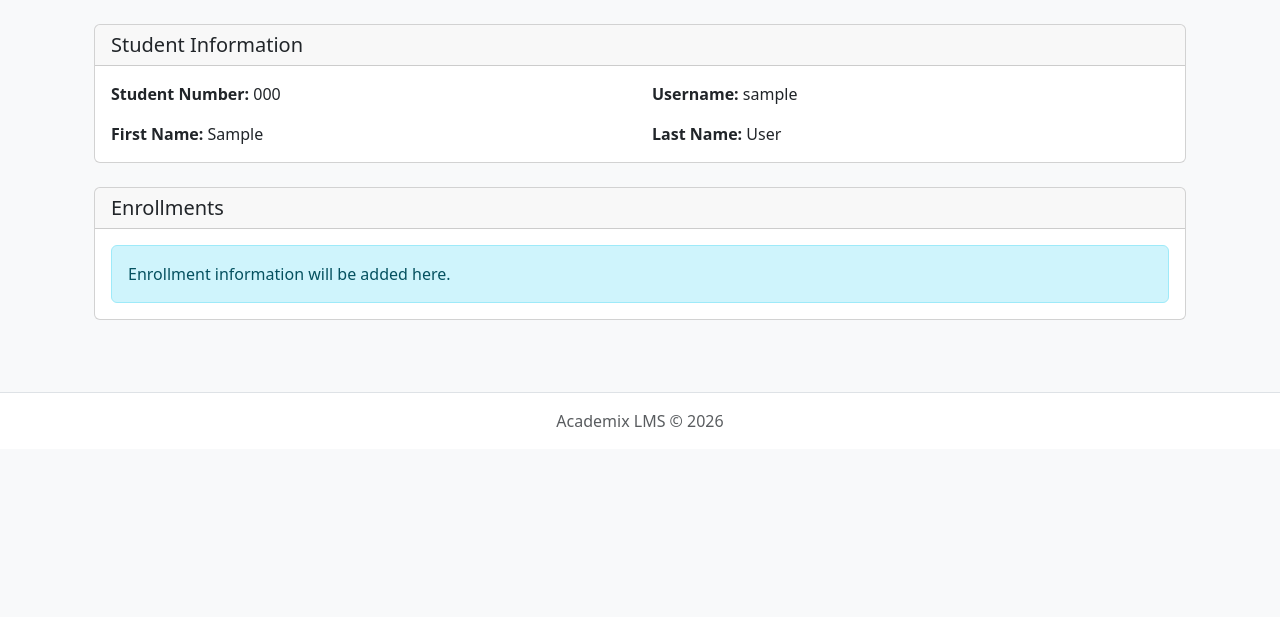
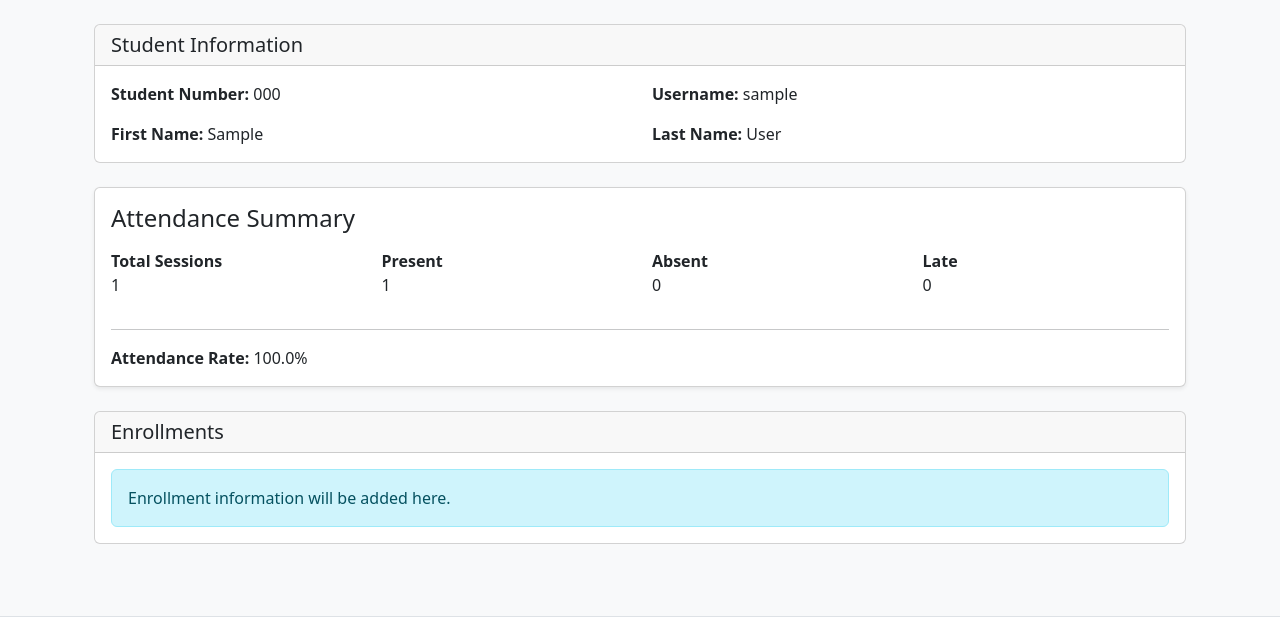
Before and after one commit to HakimShahbaz/Academix, a Django app: page /reports/students/1/ in a window 1280 px wide. Shown: the part 150-767 px from the top of the page. Before the commit the page ends 577 px from the top, so only its background shows below. Run offline with Django 5.2, Linux system fonts and the light colour scheme; a user stored in the database is signed in; tables that the repository leaves empty hold one stand-in row (values such as "Sample post").

Commit message:
feat(reports): add student attendance summary

```diff
--- a/backend/apps/reports/templates/reports/student/detail.html
+++ b/backend/apps/reports/templates/reports/student/detail.html
@@ -57,6 +57,50 @@ Student Report
 
     </div>
 
+    <div class="card shadow-sm mb-4">
+
+    <div class="card-body">
+
+        <h4 class="mb-3">
+            Attendance Summary
+        </h4>
+
+        <div class="row">
+
+            <div class="col-md-3">
+                <strong>Total Sessions</strong>
+                <p>{{ attendance_summary.total }}</p>
+            </div>
+
+            <div class="col-md-3">
+                <strong>Present</strong>
+                <p>{{ attendance_summary.present }}</p>
+            </div>
+
+            <div class="col-md-3">
+                <strong>Absent</strong>
+                <p>{{ attendance_summary.absent }}</p>
+            </div>
+
+            <div class="col-md-3">
+                <strong>Late</strong>
+                <p>{{ attendance_summary.late }}</p>
+            </div>
+
+        </div>
+
+        <hr>
+
+        <strong>
+            Attendance Rate:
+        </strong>
+
+        {{ attendance_rate }}%
+
+    </div>
+
+</div>
+
     <div class="card">
 
         <div class="card-header">
--- a/backend/apps/reports/views.py
+++ b/backend/apps/reports/views.py
@@ -1,6 +1,7 @@
 from django.contrib.auth.mixins import LoginRequiredMixin, PermissionRequiredMixin
 from django.shortcuts import get_object_or_404
 from django.views.generic import TemplateView
+from django.db.models import Count, Q
 
 from apps.profiles.models import StudentProfile
 from apps.profiles.models import TeacherProfile
@@ -10,11 +11,7 @@ from apps.exams.models import Grade
 from apps.courses.models import Section
 
 
-class StudentReportView(
-    LoginRequiredMixin,
-    PermissionRequiredMixin,
-    TemplateView,
-):
+class StudentReportView(LoginRequiredMixin, PermissionRequiredMixin, TemplateView):
     permission_required = "profiles.view_studentprofile"
     template_name = "reports/student/detail.html"
     raise_exception = True
@@ -27,40 +24,34 @@ class StudentReportView(
             pk=self.kwargs["pk"],
         )
 
-        enrollments = (
-            student.enrollments
-            .select_related(
-                "section",
-                "section__course",
-            )
-            .all()
+        attendance_summary = student.enrollments.aggregate(
+            total=Count("attendances"),
+            present=Count(
+                "attendances",
+                filter=Q(attendances__status="present"),
+            ),
+            absent=Count(
+                "attendances",
+                filter=Q(attendances__status="absent"),
+            ),
+            late=Count(
+                "attendances",
+                filter=Q(attendances__status="late"),
+            ),
         )
 
-        attendances = (
-            Attendance.objects
-            .filter(enrollment__student=student)
-            .select_related(
-                "enrollment",
-                "enrollment__section",
-                "enrollment__section__course",
-            )
-        )
+        total = attendance_summary["total"]
+        present = attendance_summary["present"]
 
-        grades = (
-            Grade.objects
-            .filter(enrollment__student=student)
-            .select_related(
-                "enrollment",
-                "enrollment__section",
-                "enrollment__section__course",
-                "exam",
-            )
+        attendance_rate = (
+            (present / total) * 100
+            if total
+            else 0
         )
 
         context["student"] = student
-        context["enrollments"] = enrollments
-        context["attendances"] = attendances
-        context["grades"] = grades
+        context["attendance_summary"] = attendance_summary
+        context["attendance_rate"] = round(attendance_rate, 2)
 
         return context
 
```
